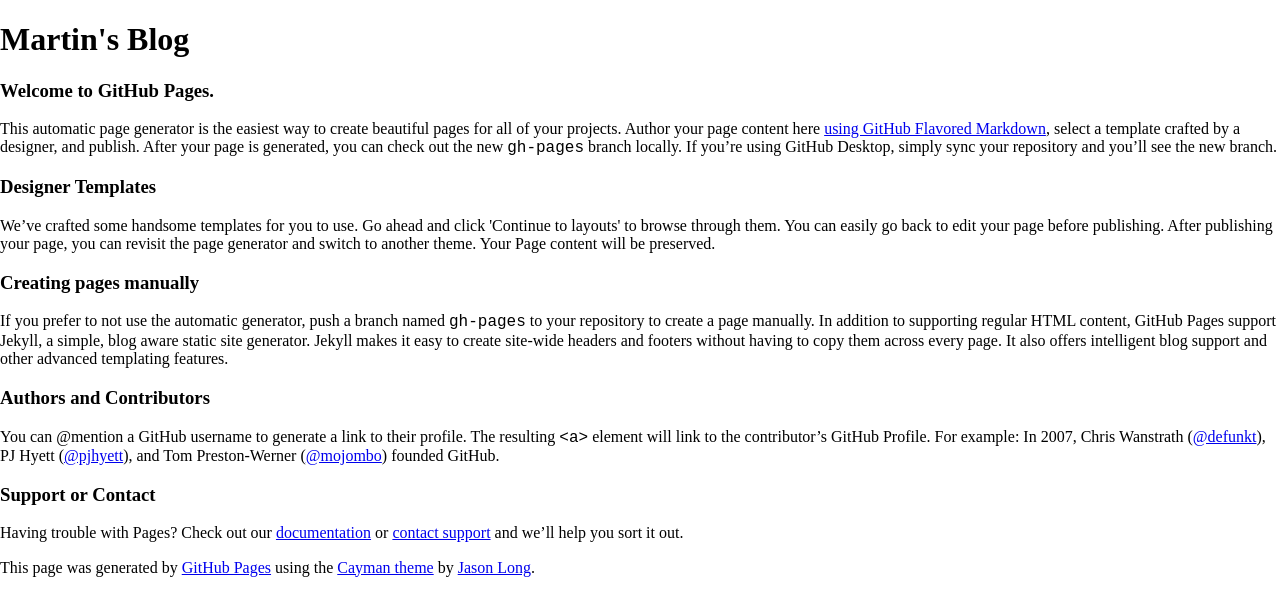
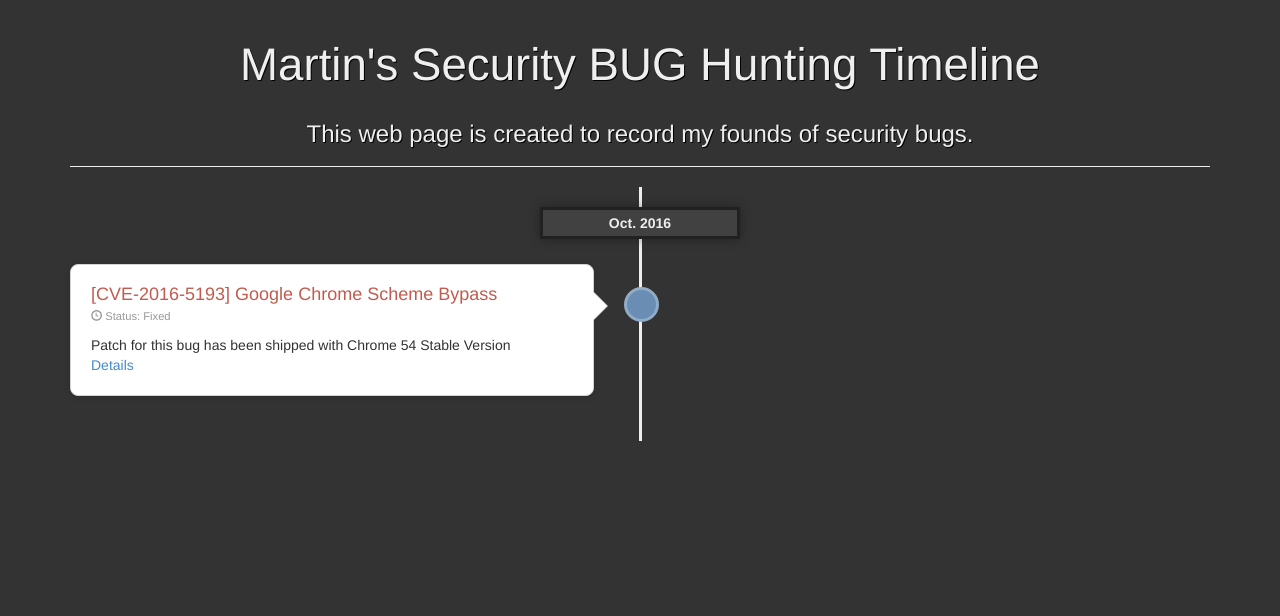
Before and after one commit to martinzhou2015/martinzhou2015.github.io, a plain HTML site: page index.html in a window 1280 px wide. Drawn offline with nearby package versions, Linux system fonts and the light colour scheme.

Commit message:
Update index.html

```diff
--- a/index.html
+++ b/index.html
@@ -1,53 +1,38 @@
-<!DOCTYPE html>
-<html lang="en-us">
-  <head>
-    <meta charset="UTF-8">
-    <title>Martin&#39;s Blog by martinzhou2015</title>
-    <meta name="viewport" content="width=device-width, initial-scale=1">
-    <link rel="stylesheet" type="text/css" href="stylesheets/normalize.css" media="screen">
-    <link href='https://fonts.googleapis.com/css?family=Open+Sans:400,700' rel='stylesheet' type='text/css'>
-    <link rel="stylesheet" type="text/css" href="stylesheets/stylesheet.css" media="screen">
-    <link rel="stylesheet" type="text/css" href="stylesheets/github-light.css" media="screen">
-  </head>
-  <body>
-    <section class="page-header">
-      <h1 class="project-name">Martin&#39;s Blog</h1>
-      <h2 class="project-tagline"></h2>
-    </section>
+<!DOCTYPE html><html lang="en-US"><head><meta http-equiv="Content-Type" content="text/html; charset=UTF-8">
 
-    <section class="main-content">
-      <h3>
-<a id="welcome-to-github-pages" class="anchor" href="#welcome-to-github-pages" aria-hidden="true"><span aria-hidden="true" class="octicon octicon-link"></span></a>Welcome to GitHub Pages.</h3>
+  <meta http-equiv="Content-Type" content="text/html">
+  <title>Martin's Security BUG Hunting Timeline</title>
+  <meta name="author" content="Jake Rocheleau">
+    <link rel="stylesheet" type="text/css" media="all" href="/bootstrap.min.css">
+  <link rel="stylesheet" type="text/css" media="all" href="/bootstrap-glyphicons.css">
+  <link rel="stylesheet" type="text/css" media="all" href="/styles.css">
 
-<p>This automatic page generator is the easiest way to create beautiful pages for all of your projects. Author your page content here <a href="https://guides.github.com/features/mastering-markdown/">using GitHub Flavored Markdown</a>, select a template crafted by a designer, and publish. After your page is generated, you can check out the new <code>gh-pages</code> branch locally. If you’re using GitHub Desktop, simply sync your repository and you’ll see the new branch.</p>
+</head>
 
-<h3>
-<a id="designer-templates" class="anchor" href="#designer-templates" aria-hidden="true"><span aria-hidden="true" class="octicon octicon-link"></span></a>Designer Templates</h3>
+<body>
+<div class="container">
+  <header class="page-header">
+    <h1>Martin's Security BUG Hunting Timeline</h1>
+	<h3 style="text-align: center;color: #efefef;text-shadow: 1px 1px 0 #000;">This web page is created to record my founds of security bugs.</h3>
+  </header>
 
-<p>We’ve crafted some handsome templates for you to use. Go ahead and click 'Continue to layouts' to browse through them. You can easily go back to edit your page before publishing. After publishing your page, you can revisit the page generator and switch to another theme. Your Page content will be preserved.</p>
+  <ul class="timeline">
+    <li><div class="tldate">Oct. 2016</div></li>
 
-<h3>
-<a id="creating-pages-manually" class="anchor" href="#creating-pages-manually" aria-hidden="true"><span aria-hidden="true" class="octicon octicon-link"></span></a>Creating pages manually</h3>
+    <li>
+      <div class="tl-circ"></div>
+      <div class="timeline-panel">
+        <div class="tl-heading">
+          <h4>[CVE-2016-5193] Google Chrome Scheme Bypass </h4>
+          <p><small class="text-muted"><i class="glyphicon glyphicon-time"></i> Status: Fixed</small></p>
+        </div>
+        <div class="tl-body">
+		  <p>Patch for this bug has been shipped with Chrome 54 Stable Version</p>
+          <a href="https://googlechromereleases.blogspot.com/2016/10/stable-channel-update-for-desktop.html"><p>Details</p></a>
+        </div>
+      </div>
+    </li>
+  </ul>
+</div>
 
-<p>If you prefer to not use the automatic generator, push a branch named <code>gh-pages</code> to your repository to create a page manually. In addition to supporting regular HTML content, GitHub Pages support Jekyll, a simple, blog aware static site generator. Jekyll makes it easy to create site-wide headers and footers without having to copy them across every page. It also offers intelligent blog support and other advanced templating features.</p>
-
-<h3>
-<a id="authors-and-contributors" class="anchor" href="#authors-and-contributors" aria-hidden="true"><span aria-hidden="true" class="octicon octicon-link"></span></a>Authors and Contributors</h3>
-
-<p>You can @mention a GitHub username to generate a link to their profile. The resulting <code>&lt;a&gt;</code> element will link to the contributor’s GitHub Profile. For example: In 2007, Chris Wanstrath (<a href="https://github.com/defunkt" class="user-mention">@defunkt</a>), PJ Hyett (<a href="https://github.com/pjhyett" class="user-mention">@pjhyett</a>), and Tom Preston-Werner (<a href="https://github.com/mojombo" class="user-mention">@mojombo</a>) founded GitHub.</p>
-
-<h3>
-<a id="support-or-contact" class="anchor" href="#support-or-contact" aria-hidden="true"><span aria-hidden="true" class="octicon octicon-link"></span></a>Support or Contact</h3>
-
-<p>Having trouble with Pages? Check out our <a href="https://help.github.com/pages">documentation</a> or <a href="https://github.com/contact">contact support</a> and we’ll help you sort it out.</p>
-
-      <footer class="site-footer">
-
-        <span class="site-footer-credits">This page was generated by <a href="https://pages.github.com">GitHub Pages</a> using the <a href="https://github.com/jasonlong/cayman-theme">Cayman theme</a> by <a href="https://twitter.com/jasonlong">Jason Long</a>.</span>
-      </footer>
-
-    </section>
-
-
-  </body>
-</html>
+</body></html>
```
